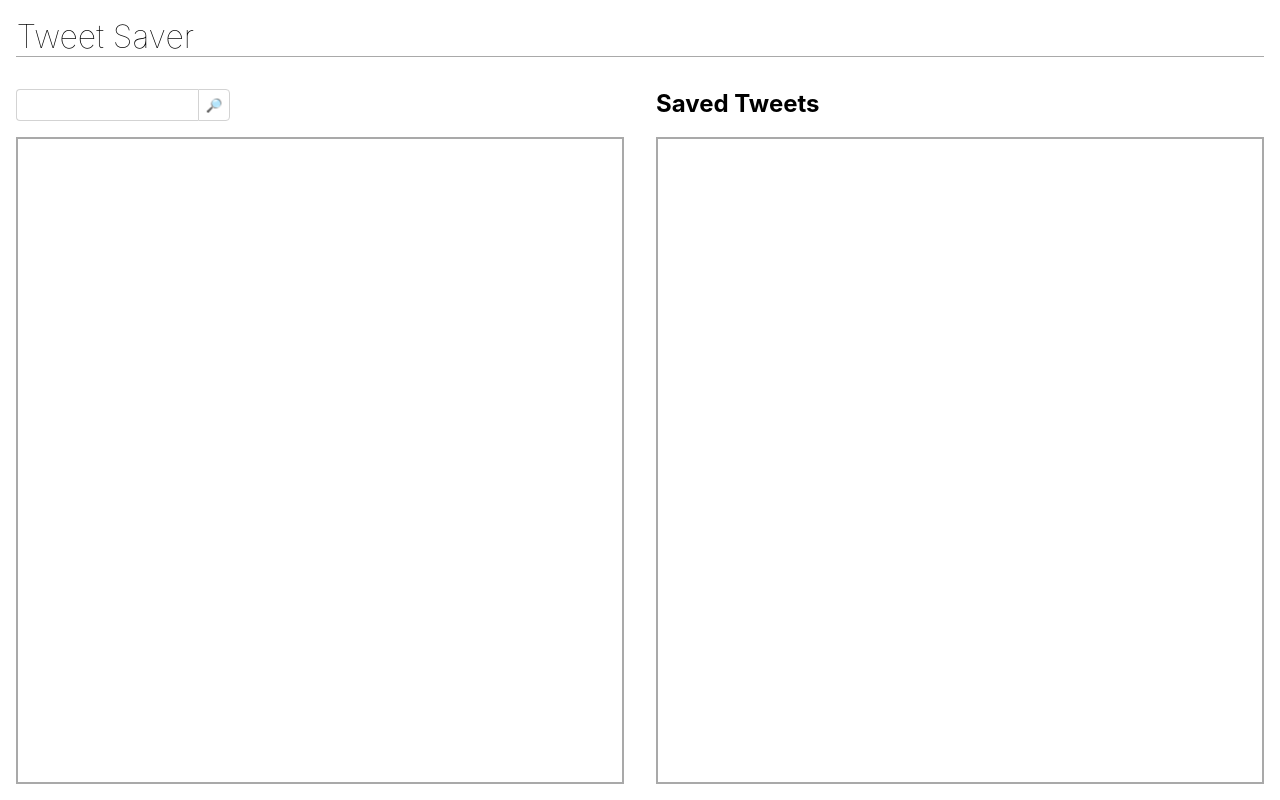
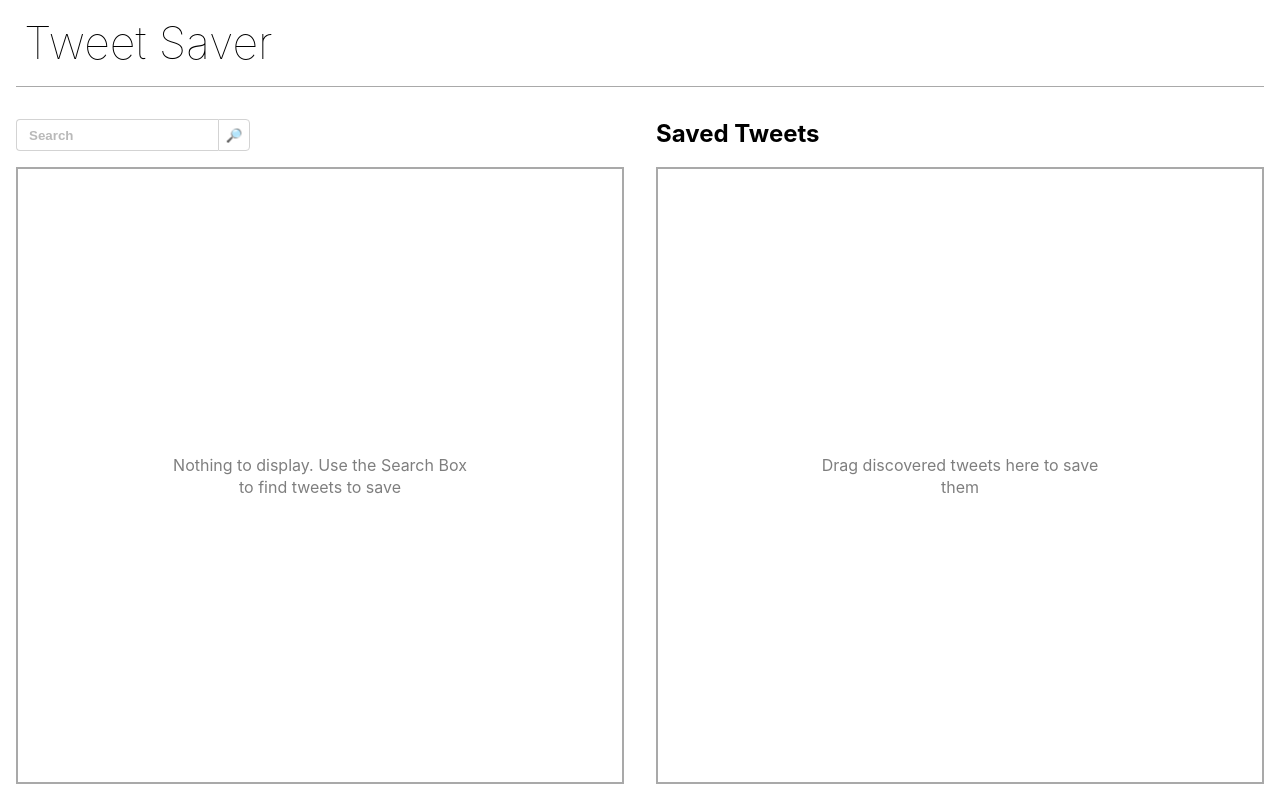
Before and after one commit to humancatfood/twitter-search-dnd, a React (Create React App) app: page / in a window 1280 px wide. Built offline with nearby package versions, Linux system fonts and the light colour scheme.

Commit message:
tweak styling and lint-rules

```diff
--- a/src/App.tsx
+++ b/src/App.tsx
@@ -61,10 +61,15 @@ function App(): ReactElement {
         <Layout.Columns>
           <Layout.Column>
             <Layout.ColumnHeader>
-              <SearchForm onSubmit={setSearchTerm} isLoading={isLoading} />
+              <SearchForm
+                onSubmit={setSearchTerm}
+                isLoading={isLoading}
+                placeholder="Search"
+              />
             </Layout.ColumnHeader>
             <Layout.ColumnBody>
               <TweetList
+                placeholder="Nothing to display. Use the Search Box to find tweets to save"
                 tweets={tweetsToDisplay}
                 droppableId="fetched-tweets"
                 onSaveTweet={saveTweet}
@@ -78,6 +83,7 @@ function App(): ReactElement {
             </Layout.ColumnHeader>
             <Layout.ColumnBody>
               <TweetList
+                placeholder="Drag discovered tweets here to save them"
                 tweets={savedTweets}
                 droppableId="saved-tweets"
                 onDeleteTweet={deleteTweet}
--- a/src/components/SearchForm.tsx
+++ b/src/components/SearchForm.tsx
@@ -2,10 +2,6 @@ import React, {ReactElement} from 'react'
 import styled, {keyframes} from 'styled-components'
 
 
-export type SearchFormProps = {
-  onSubmit: (searchTerm: string) => void,
-  isLoading: boolean,
-}
 
 const shared = {
   border: '1px solid lightgray',
@@ -22,6 +18,11 @@ const Input = styled.input({
   borderRight: 'none',
   borderTopLeftRadius: '4px',
   borderBottomLeftRadius: '4px',
+  padding: '0 12px',
+  '&::placeholder': {
+    fontWeight: 'bolder',
+    opacity: 0.5,
+  },
 })
 
 const Button = styled.button({
@@ -50,7 +51,14 @@ const LoadingIndicator = styled.span`
 `
 
 
-function SearchForm({onSubmit: onSubmitProp, isLoading}: SearchFormProps): ReactElement {
+export type SearchFormProps = {
+  onSubmit: (searchTerm: string) => void,
+  isLoading?: boolean,
+  placeholder?: string
+}
+
+
+function SearchForm({onSubmit: onSubmitProp, placeholder, isLoading}: SearchFormProps): ReactElement {
 
   function onSubmit (e: React.FormEvent<HTMLFormElement>) : void {
     e.preventDefault()
@@ -64,7 +72,7 @@ function SearchForm({onSubmit: onSubmitProp, isLoading}: SearchFormProps): React
 
   return (
     <Form action="#" onSubmit={onSubmit}>
-      <Input type="text" name="searchterm" />
+      <Input type="text" name="searchterm" placeholder={placeholder} />
       <Button type="submit">🔎</Button>
       {isLoading && (
         <>
--- a/src/components/Title.tsx
+++ b/src/components/Title.tsx
@@ -3,8 +3,8 @@ import styled from 'styled-components'
 
 const Title = styled.h1({
   margin: 0,
-  padding: 0.5,
-  fontSize: '2rem',
+  padding: '0 0.5rem 1rem',
+  fontSize: '2.8rem',
   fontWeight: 'lighter',
   borderBottom: '1px solid darkgrey',
 })
--- a/src/components/Tweet.tsx
+++ b/src/components/Tweet.tsx
@@ -51,7 +51,7 @@ const Body = styled.div({
 })
 
 const Img = styled.img({
-  borderRadius: 4
+  borderRadius: 4,
 })
 
 const Button = styled.button({
--- a/src/components/TweetList.tsx
+++ b/src/components/TweetList.tsx
@@ -9,6 +9,7 @@ import Tweet from './Tweet'
 type TweetListProps = {
   tweets: Array<ITweet>,
   droppableId: string,
+  placeholder?: string,
   onSaveTweet?: (tweet: ITweet) => void,
   onDeleteTweet?: (tweet: ITweet) => void,
 }
@@ -18,6 +19,7 @@ const List = styled.ul({
   margin: 0,
   padding: 0,
   height: '100%',
+  position: 'relative',
 })
 
 const ListItem = styled.li({
@@ -26,25 +28,41 @@ const ListItem = styled.li({
   borderBottom: '1px solid lightgrey',
 })
 
+const Placeholder = styled.div({
+  position: 'absolute',
+  top: '50%',
+  left: '50%',
+  transform: 'translate(-50%, -50%)',
+  opacity: 0.5,
+  textAlign: 'center',
+  lineHeight: 1.4,
+  maxWidth: '60%',
+})
+
 const getItemStyle = (isDragging:boolean, draggableStyle: any) => ({
   userSelect: 'none',
   transition: 'all 200ms ease-in-out',
   ...(isDragging && {
     borderRadius: '4px',
-    background: 'rgba(0, 0, 0, 0.1)',
-    backdropFilter: 'blur(8px)',
-    boxShadow: '4px 4px 5px rgba(0, 0, 0, 0.4)',
+    background: 'rgba(0, 0, 0, 0.05)',
+    backdropFilter: 'blur(6px)',
+    boxShadow: '6px 6px 8px 2px rgba(0, 0, 0, 0.4)',
   }),
   ...draggableStyle,
 })
 
 
-function TweetList({tweets, droppableId, onSaveTweet, onDeleteTweet}: TweetListProps): ReactElement {
+function TweetList({tweets, droppableId, onSaveTweet, onDeleteTweet, placeholder}: TweetListProps): ReactElement {
+
+  const showPlaceholder = !tweets.length
 
   return (
     <Droppable droppableId={droppableId}>
       {(provided: any) => (
         <List ref={provided.innerRef}>
+          {showPlaceholder && (
+            <Placeholder>{placeholder}</Placeholder>
+          )}
           {tweets.map((tweet, index) => (
             <Draggable
               key={tweet.id}
@@ -58,7 +76,7 @@ function TweetList({tweets, droppableId, onSaveTweet, onDeleteTweet}: TweetListP
                   {...provided.dragHandleProps}
                   style={getItemStyle(
                     snapshot.isDragging,
-                    provided.draggableProps.style
+                    provided.draggableProps.style,
                   )}
                 >
                   <Tweet
--- a/src/index.tsx
+++ b/src/index.tsx
@@ -9,7 +9,7 @@ ReactDOM.render(
   <React.StrictMode>
     <App />
   </React.StrictMode>,
-  document.getElementById('root')
+  document.getElementById('root'),
 )
 
 // If you want to start measuring performance in your app, pass a function
```
Also changed, not shown: .eslintrc.json.
